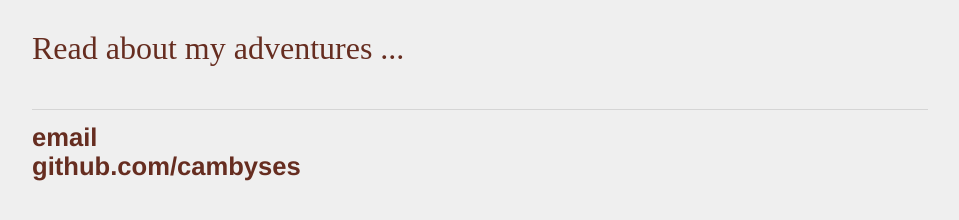
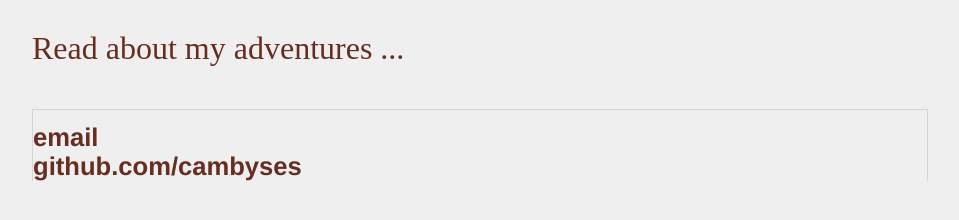
Before and after one commit to cambyses/cambyses.github.io, a Jekyll site: the page built from index.html, in a window 1280 px wide. Shown: the part 297-517 px from the top of the page, without its empty margins (160-1119 px from the left). Built offline with Jekyll 4.4.1, drawn with Linux system fonts in a browser that asks for light colours.

Commit message:
Update main.css

```diff
--- a/css/main.css
+++ b/css/main.css
@@ -74,6 +74,8 @@ p {
 
 footer {
     border-top: 1px solid #d5d5d5;
+    border-left: 1px solid #d5d5d5;
+    border-right: 1px solid #d5d5d5;
     font-size: .8em;
 }
 
```
